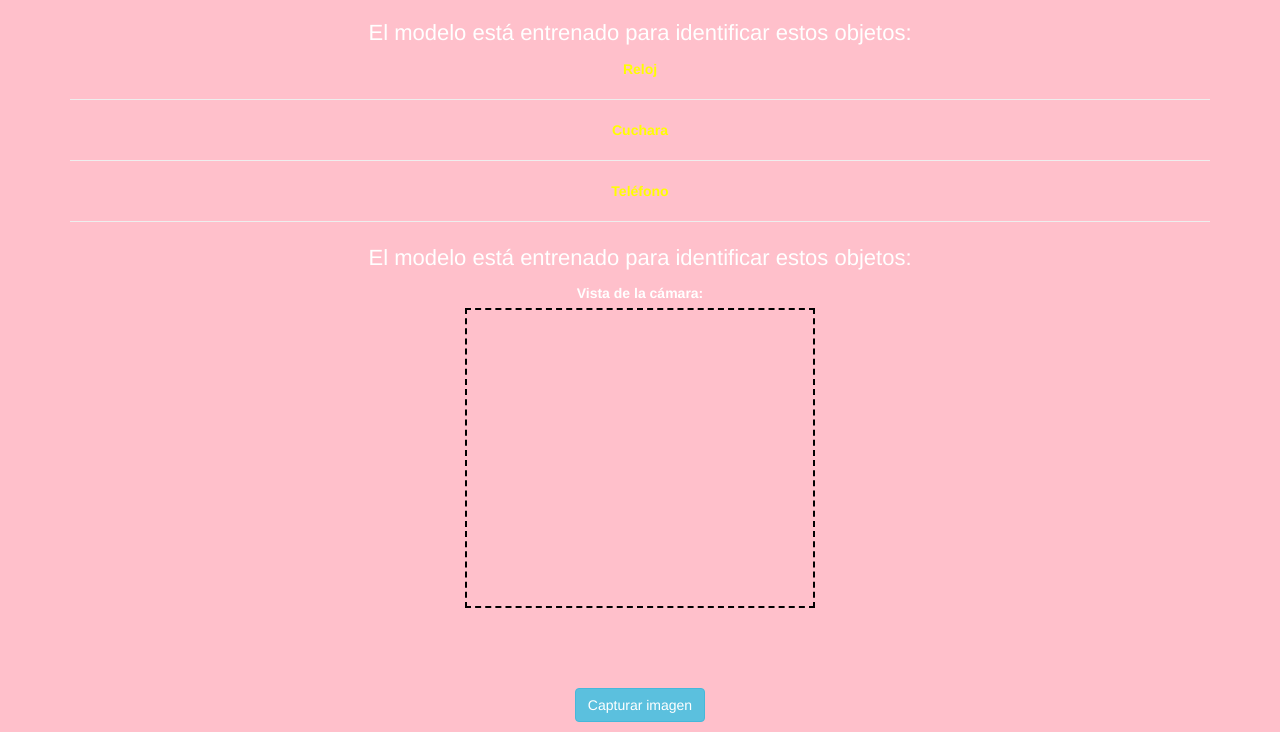
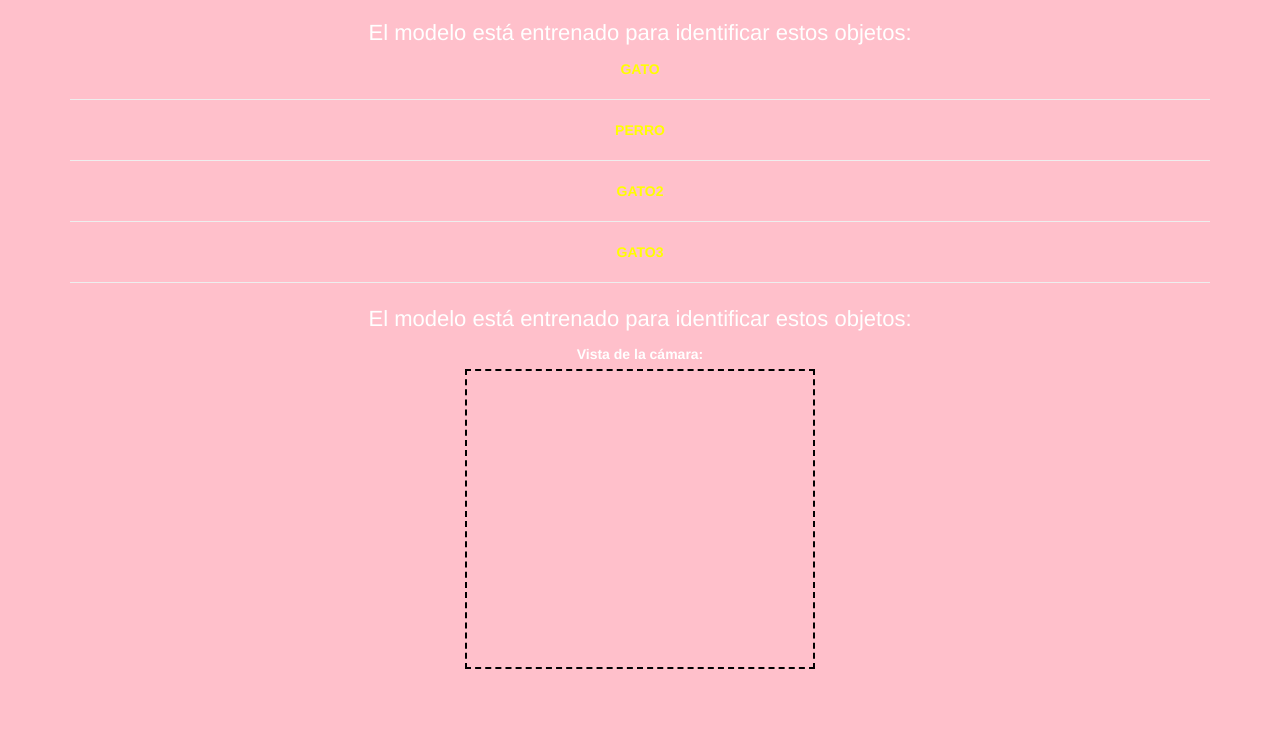
Before and after one commit to Lalo2314/Proyecto-C113, a plain HTML site: page index.html in a window 1280 px wide. Shown: the part 68-800 px from the top of the page. Drawn offline with nearby package versions, Linux system fonts and the light colour scheme; a script that the page names is missing.

Commit message:
Add files via upload

```diff
--- a/index.html
+++ b/index.html
@@ -23,11 +23,13 @@
         <p style="font-size: 22px;">El modelo está entrenado para identificar estos objetos: </p>
 
         <b class="name_of_objects">
-          Reloj
+          GATO
           <hr>
-          Cuchara
+          PERRO
           <hr>
-          Teléfono
+          GATO2
+          <hr>
+          GATO3
           <hr>
         </b>
 
```
